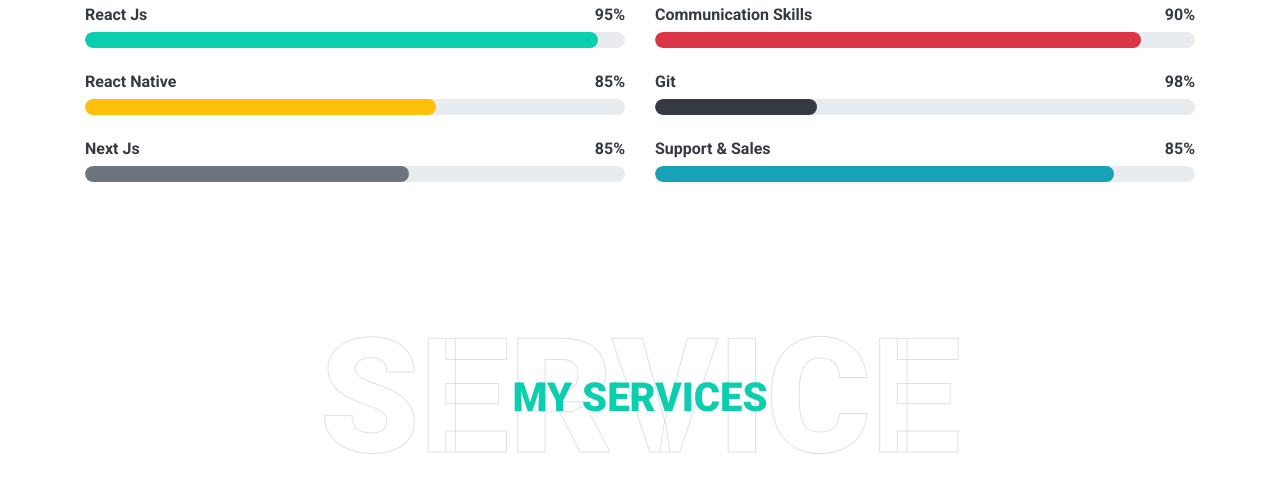
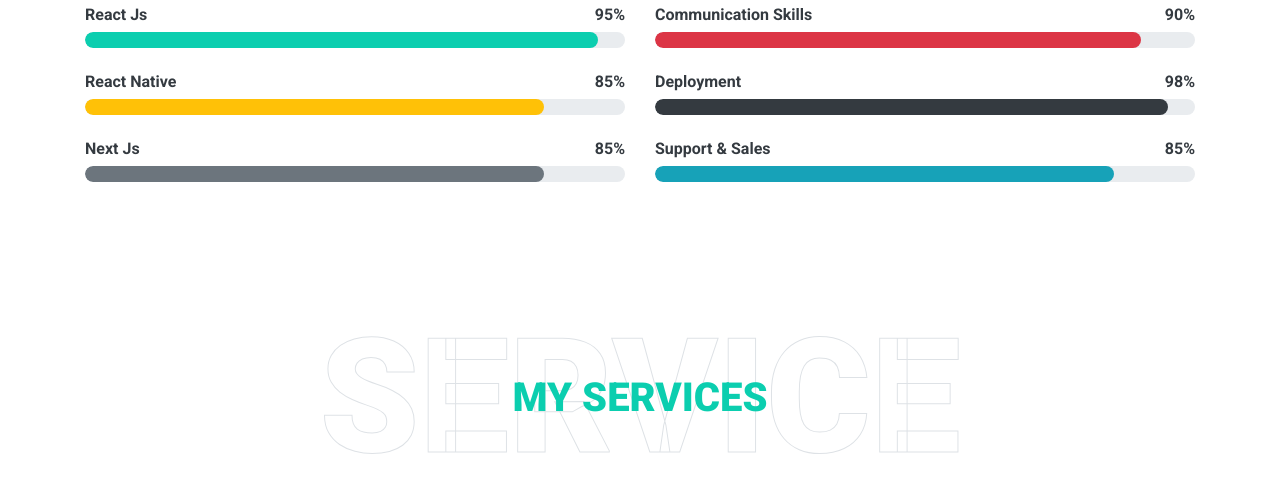
Before and after one commit to Anand3125/Akfolio, a plain HTML site: page index.html in a window 1280 px wide. Shown: the part 2906-3386 px from the top of the page. Drawn offline with nearby package versions, Linux system fonts and the light colour scheme.

Commit message:
Update index.html

```diff
--- a/index.html
+++ b/index.html
@@ -222,7 +222,7 @@
                             <h6 class="font-weight-bold">85%</h6>
                         </div>
                         <div class="progress">
-                            <div class="progress-bar bg-warning" role="progressbar" aria-valuenow="65" aria-valuemin="0" aria-valuemax="100"></div>
+                            <div class="progress-bar bg-warning" role="progressbar" aria-valuenow="85" aria-valuemin="0" aria-valuemax="100"></div>
                         </div>
                     </div>
                     <div class="skill mb-4">
@@ -231,7 +231,7 @@
                             <h6 class="font-weight-bold">85%</h6>
                         </div>
                         <div class="progress">
-                            <div class="progress-bar bg-secondary" role="progressbar" aria-valuenow="60" aria-valuemin="0" aria-valuemax="100"></div>
+                            <div class="progress-bar bg-secondary" role="progressbar" aria-valuenow="85" aria-valuemin="0" aria-valuemax="100"></div>
                         </div>
                     </div>
                 </div>
@@ -247,11 +247,11 @@
                     </div>
                     <div class="skill mb-4">
                         <div class="d-flex justify-content-between">
-                            <h6 class="font-weight-bold">Git</h6>
+                            <h6 class="font-weight-bold">Deployment</h6>
                             <h6 class="font-weight-bold">98%</h6>
                         </div>
                         <div class="progress">
-                            <div class="progress-bar bg-dark" role="progressbar" aria-valuenow="30" aria-valuemin="0" aria-valuemax="100"></div>
+                            <div class="progress-bar bg-dark" role="progressbar" aria-valuenow="95" aria-valuemin="0" aria-valuemax="100"></div>
                         </div>
                     </div>
                     <div class="skill mb-4">
```
